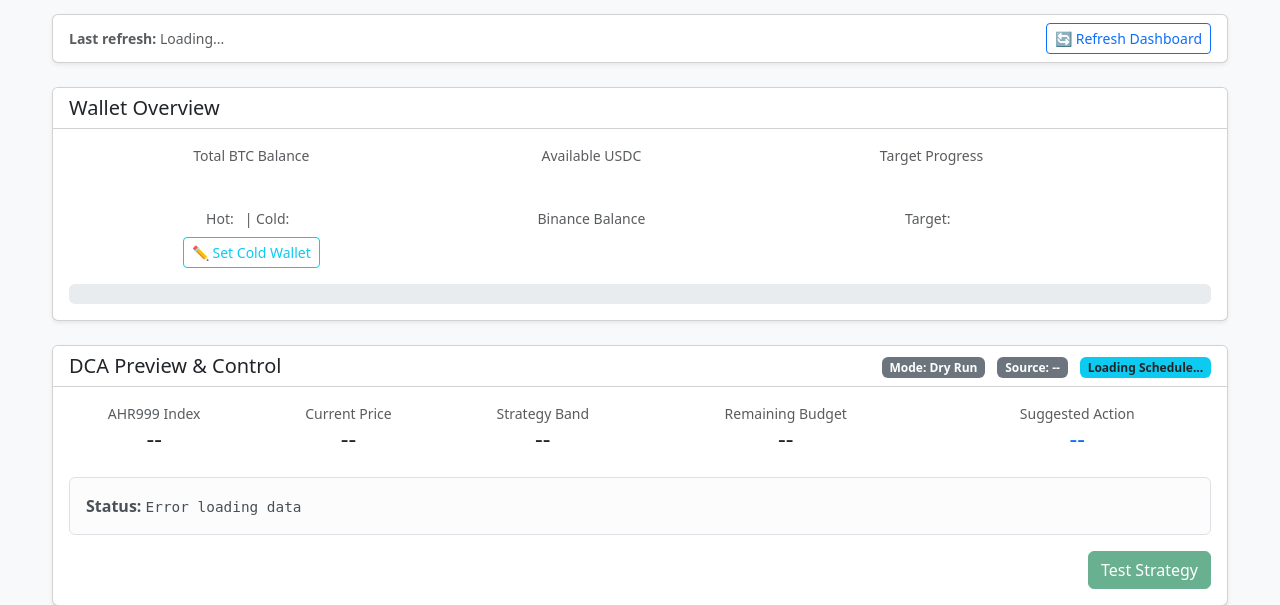
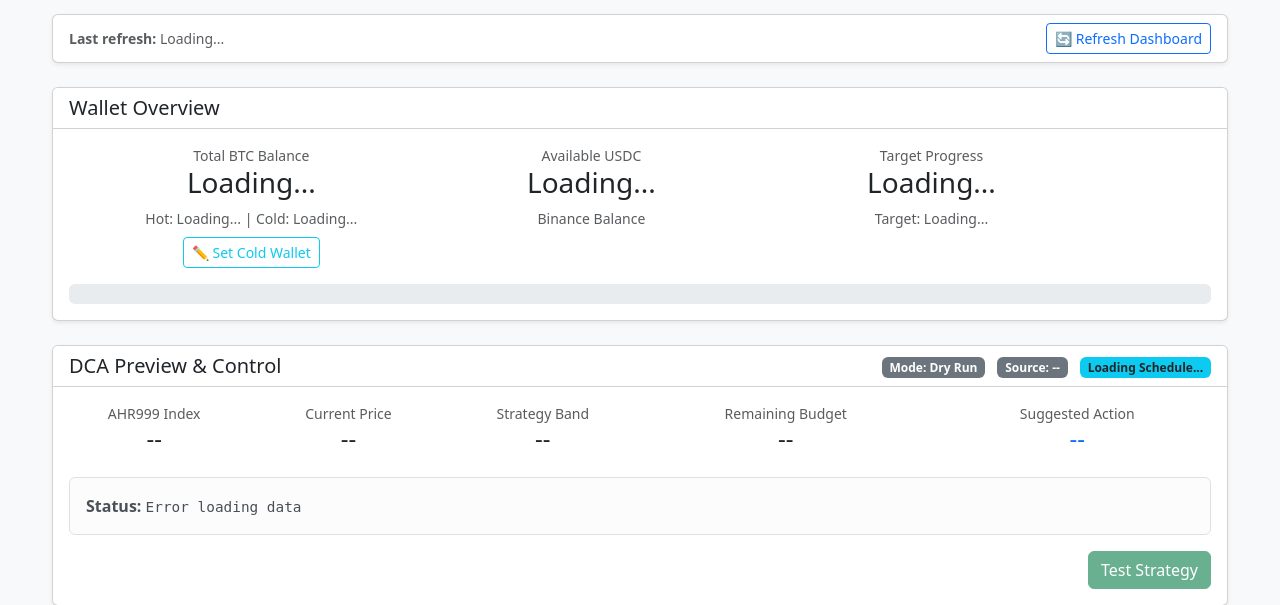
Before and after one commit to zhoudaxia233/WhenShouldUBuyBitcoin, a FastAPI app: template dca_service/src/dca_service/templates/index.html in a window 1280 px wide. Shown: the part 70-675 px from the top of the page. Run offline with FastAPI, Linux system fonts and the light colour scheme; the template is opened without the code that fills it: most values are stand-ins (such as "Sample title", 1, 10 or a date in 2020); data that the repository does not hold is empty; some libraries are stand-ins or nearby versions.

Commit message:
fix: use loading text for wallet overview initial state

```diff
--- a/dca_service/src/dca_service/templates/index.html
+++ b/dca_service/src/dca_service/templates/index.html
@@ -214,10 +214,10 @@
                         <!-- Total BTC - Main Display -->
                         <div class="col-md-4">
                             <div class="text-muted small">Total BTC Balance</div>
-                            <div class="h3" id="totalBtc">&nbsp;</div>
+                            <div class="h3" id="totalBtc">Loading...</div>
                             <div class="small text-muted">
-                                <span id="hotBalance" title="Binance (Hot)">Hot: &nbsp;</span> |
-                                <span id="coldBalance" title="Cold Storage">Cold: &nbsp;</span>
+                                <span id="hotBalance" title="Binance (Hot)">Hot: Loading...</span> |
+                                <span id="coldBalance" title="Cold Storage">Cold: Loading...</span>
                             </div>
                             <div class="mt-2">
                                 <button class="btn btn-sm btn-outline-info" data-bs-toggle="modal" data-bs-target="#setColdWalletModal" title="Set your total cold wallet BTC balance">
@@ -229,15 +229,15 @@
                         <!-- Available USDC (Binance) -->
                         <div class="col-md-3">
                             <div class="text-muted small">Available USDC</div>
-                            <div class="h3" id="quoteBalance">&nbsp;</div>
+                            <div class="h3" id="quoteBalance">Loading...</div>
                             <div class="small text-muted">Binance Balance</div>
                         </div>
 
                         <!-- Target Progress -->
                         <div class="col-md-4">
                             <div class="text-muted small">Target Progress</div>
-                            <div class="h3" id="progressPercent">&nbsp;</div>
-                            <div class="text-muted small" id="targetAmount">Target: &nbsp;</div>
+                            <div class="h3" id="progressPercent">Loading...</div>
+                            <div class="text-muted small" id="targetAmount">Target: Loading...</div>
                         </div>
                     </div>
 
```
Also changed, not shown: dca_service/tests/test_dashboard_wallet_placeholders.py (+5 -0 lines).
